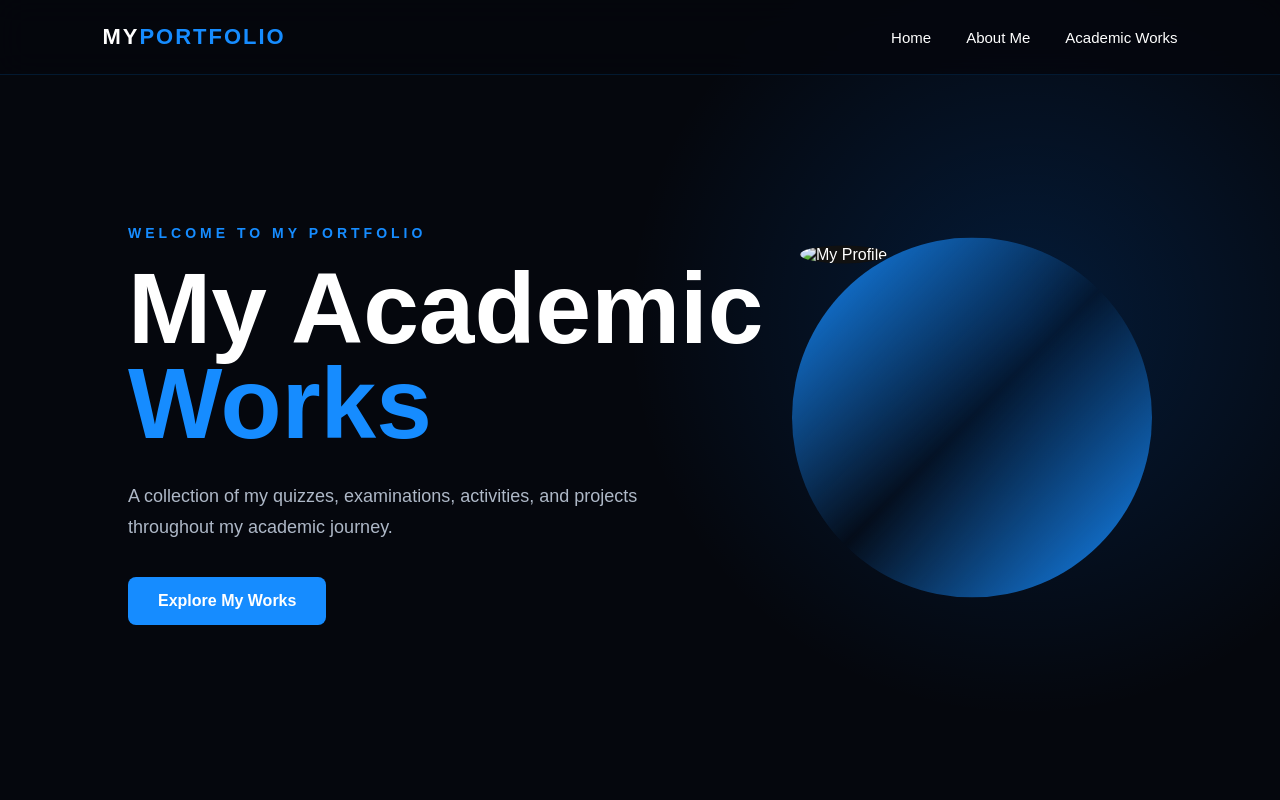
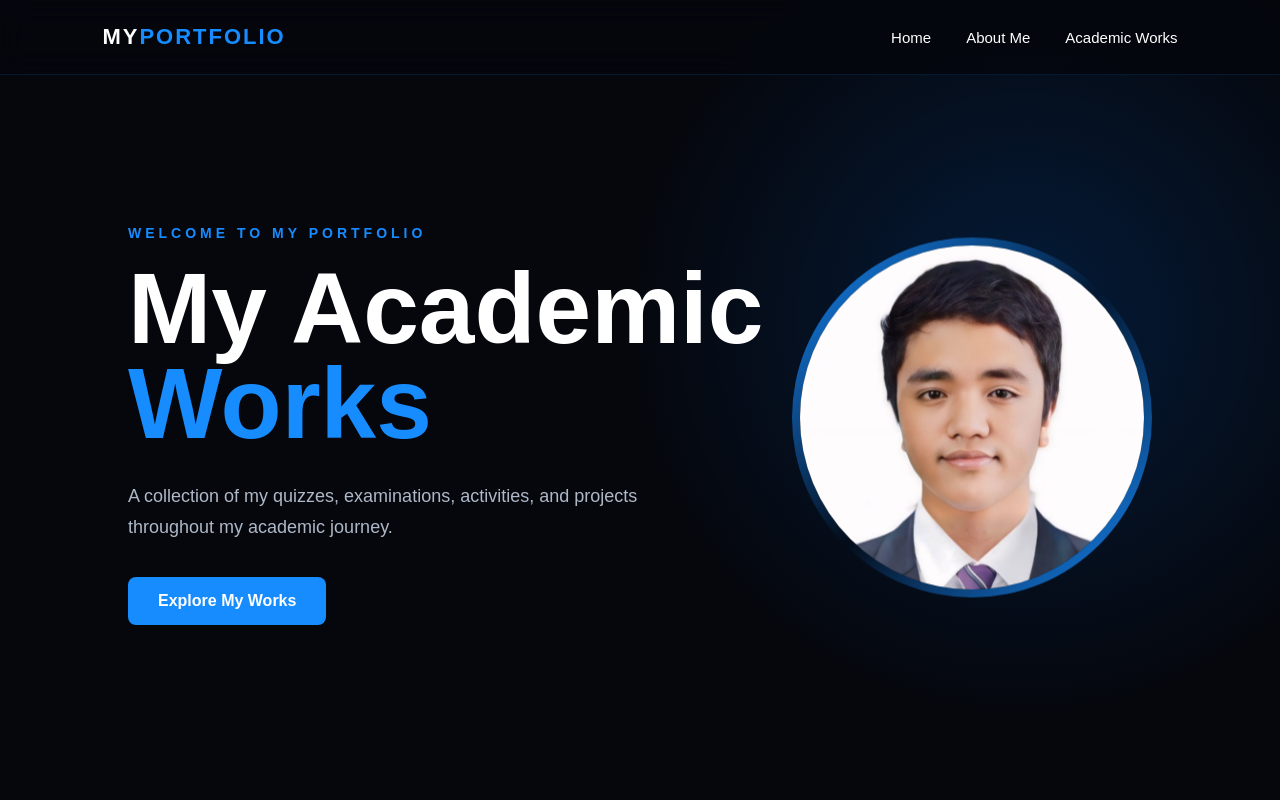
Before and after one commit to johndavidjavier83-a11y/javior, a plain HTML site: page index.html in a window 1280 px wide. Shown: the top 800 px of the page. Drawn offline with Linux system fonts and the light colour scheme.

Commit message:
Update index.html with new profile image

```diff
--- a/index.html
+++ b/index.html
@@ -49,7 +49,8 @@
 
         <div class="hero-image">
             <!-- Change this image to your own picture -->
-            <img src="files/profile.jpg" alt="My Profile">
+            <img src="https://raw.githubusercontent.com/johndavidjavier83-a11y/javior/refs/heads/main/profile.png.jfif"
+                alt="My Profile">
         </div>
 
     </section>
```
